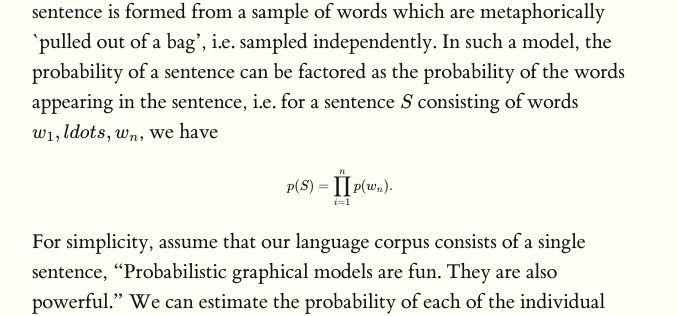
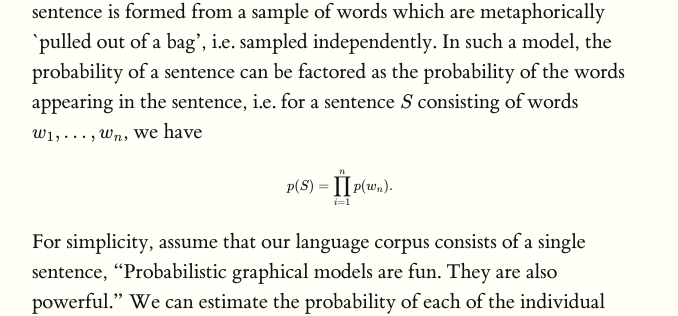
Before and after one commit to ermongroup/cs228-notes, a Jekyll site: the page built from learning/bayesian/index.md, in a window 1280 px wide and 900 px high, scrolled down 1057 px. Shown: the part 140-456 px from the top of the window, without its empty margins (128-806 px from the left). Built offline with Jekyll 4.4.1, drawn with Linux system fonts in a browser that asks for light colours; formulas are drawn with MathJax 3.

Commit message:
Fixed typo

```diff
--- a/learning/bayesian/index.md
+++ b/learning/bayesian/index.md
@@ -19,7 +19,7 @@ In both the above situations, the maximum likelihood estimate does not change as
 
 ## Example 2
 
-Consider a language model for sentences based on the bag-of-words assumption. A bag of words model has a generative process where a sentence is formed from a sample of words which are metaphorically `pulled out of a bag', i.e. sampled independently. In such a model, the probability of a sentence can be factored as the probability of the words appearing in the sentence, i.e. for a sentence $$S$$ consisting of words $$w_1, ldots, w_n$$, we have
+Consider a language model for sentences based on the bag-of-words assumption. A bag of words model has a generative process where a sentence is formed from a sample of words which are metaphorically `pulled out of a bag', i.e. sampled independently. In such a model, the probability of a sentence can be factored as the probability of the words appearing in the sentence, i.e. for a sentence $$S$$ consisting of words $$w_1, \ldots, w_n$$, we have
 
 $$ p(S) = \prod_{i=1}^n p(w_n). $$
 
```
